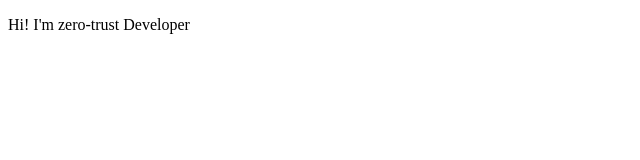
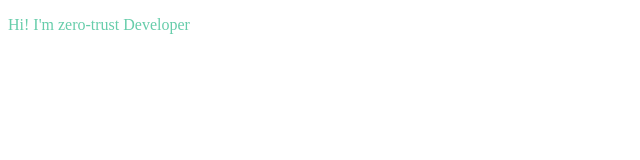
Before and after one commit to shuv-on/zero-trust, a plain HTML site: page index.html in a window 1280 px wide. Shown: the whole page, without its empty margins (0-640 px from the left). Drawn offline with Linux system fonts and the light colour scheme.

Commit message:
second commit

```diff
--- a/index.html
+++ b/index.html
@@ -4,8 +4,10 @@
     <meta charset="UTF-8">
     <meta name="viewport" content="width=device-width, initial-scale=1.0">
     <title>first commit in git</title>
+    <link rel="stylesheet" href="style.css">
 </head>
 <body>
     <p>Hi! I'm zero-trust Developer</p>
+
 </body>
 </html>
--- /dev/null
+++ b/style.css
@@ -0,0 +1,3 @@
+p{
+    color: mediumaquamarine;
+}
```
